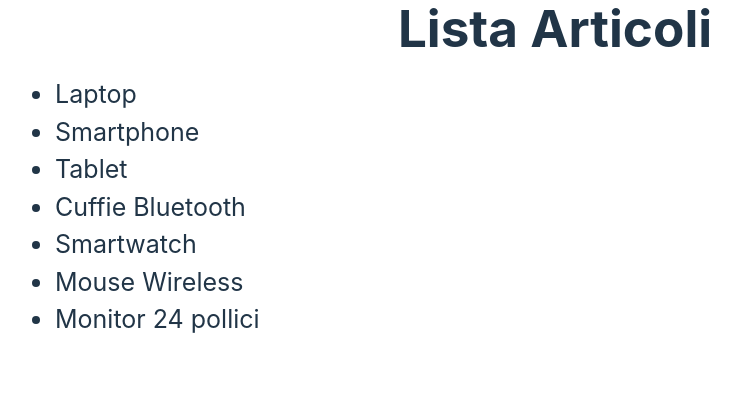
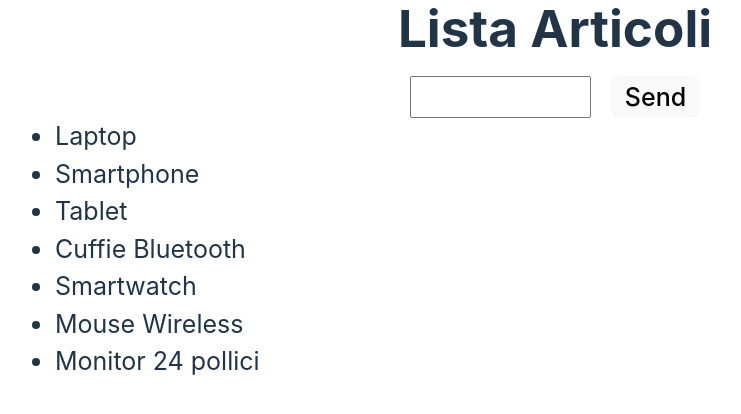
Before and after one commit to marcogulino-mg/react-form, a React (Vite) app: page / in a window 1280 px wide. Shown: the top 414 px of the page, without its empty margins (85-826 px from the left). Built offline with nearby package versions, Linux system fonts and the light colour scheme.

Commit message:
[feat] created form in Articlelist subcomponent

```diff
--- a/src/index.css
+++ b/src/index.css
@@ -36,11 +36,11 @@ h1 {
 button {
   border-radius: 8px;
   border: 1px solid transparent;
-  padding: 0.6em 1.2em;
+  padding: 0.2em 0.5em;
   font-size: 1em;
   font-weight: 500;
   font-family: inherit;
-  background-color: #1a1a1a;
+  background-color: rgb(116, 117, 130);
   cursor: pointer;
   transition: border-color 0.25s;
 }
@@ -80,3 +80,9 @@ main {
   max-width: 1000px;
   margin: 0 auto;
 }
+
+.insert-articles {
+  display: flex;
+  justify-content: center;
+  gap: 20px;
+}
--- a/src/subcomponents/Articlelist.jsx
+++ b/src/subcomponents/Articlelist.jsx
@@ -6,6 +6,10 @@ import Article from "./Article";
 export default function Articlelist() {
   return (
     <div>
+      <form className="insert-articles" action="">
+        <input type="text" />
+        <button>Send</button>
+      </form>
       <Article articles={articles} />
     </div>
   );
```
